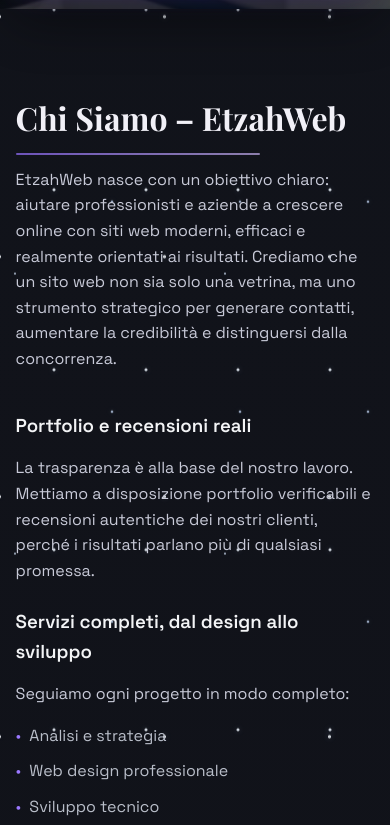
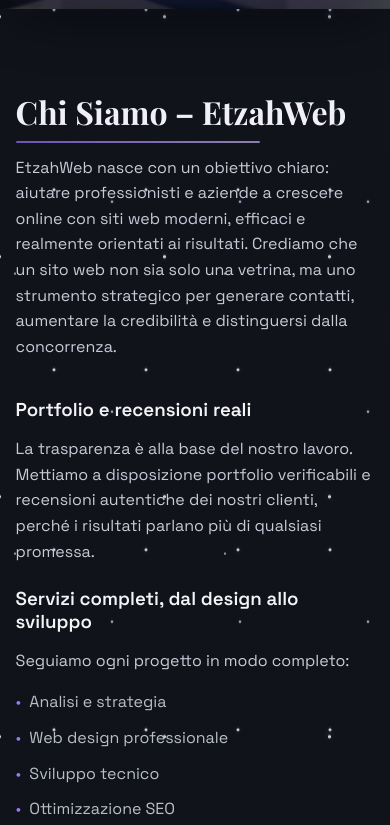
Before and after one commit to kallebesiqueira-dev/nuovoetzah, a plain HTML site: page docs/index.html in a window 390 px wide. Shown: the part 834-1659 px from the top of the page. Drawn offline with nearby package versions, Linux system fonts and the light colour scheme.

Commit message:
Standardize mobile and tablet title line behavior

```diff
--- a/docs/style.css
+++ b/docs/style.css
@@ -2570,6 +2570,21 @@
   }
 }
 
+@media (max-width: 840px) {
+  .home-page .hero-copy h1,
+  .home-page .section-title h1,
+  .home-page .section-title h2,
+  .home-page .portfolio-subtitle-title,
+  .home-page .reviews-summary h3,
+  .home-page .portfolio-content h3,
+  .home-page .review-card h3,
+  .home-page .chi-siamo-article h3 {
+    line-height: 1.22;
+    word-break: normal;
+    overflow-wrap: normal;
+  }
+}
+
 .home-page.luxury-minimal .btn:focus-visible {
   outline: 2px solid rgba(191, 152, 255, 0.72);
   outline-offset: 2px;
```
